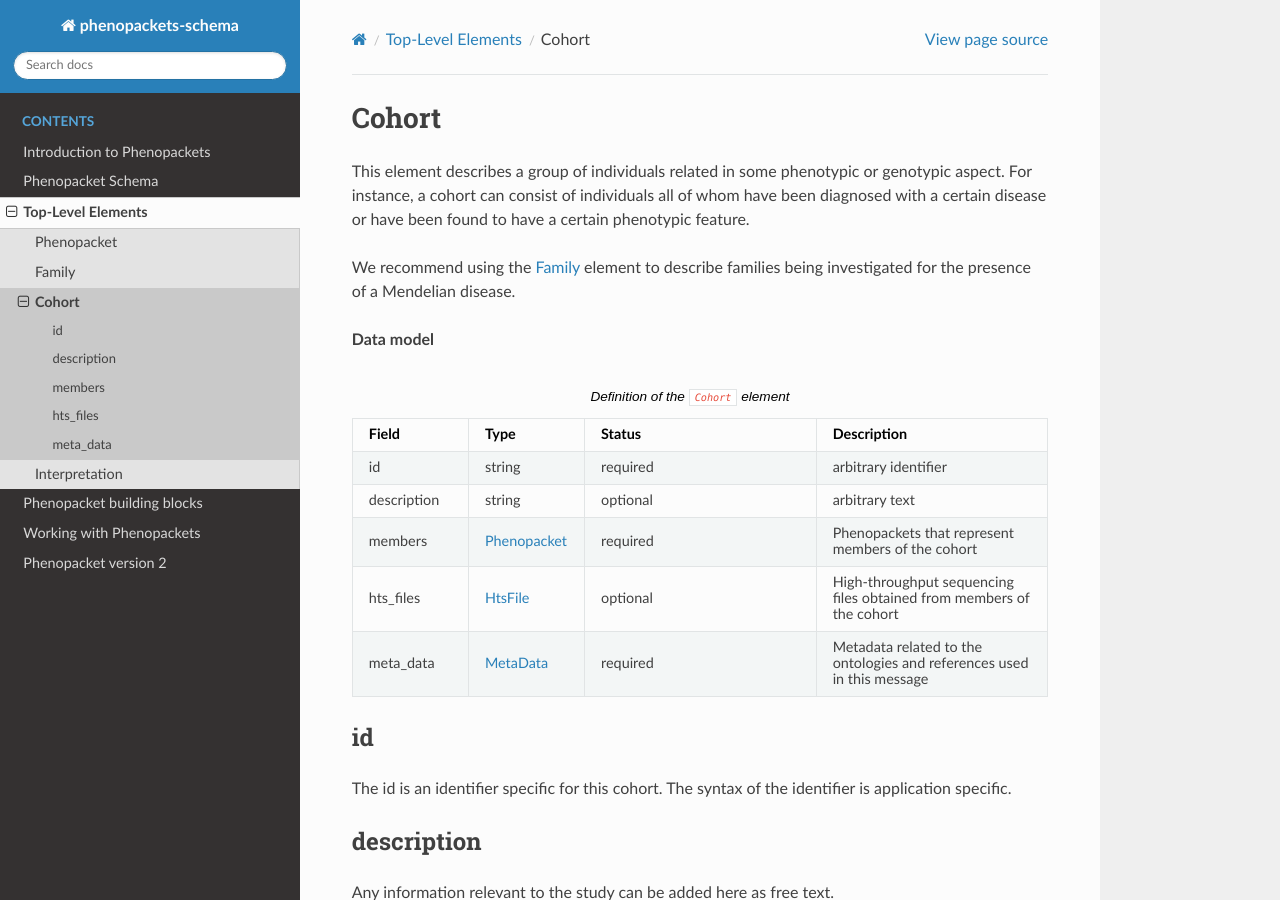
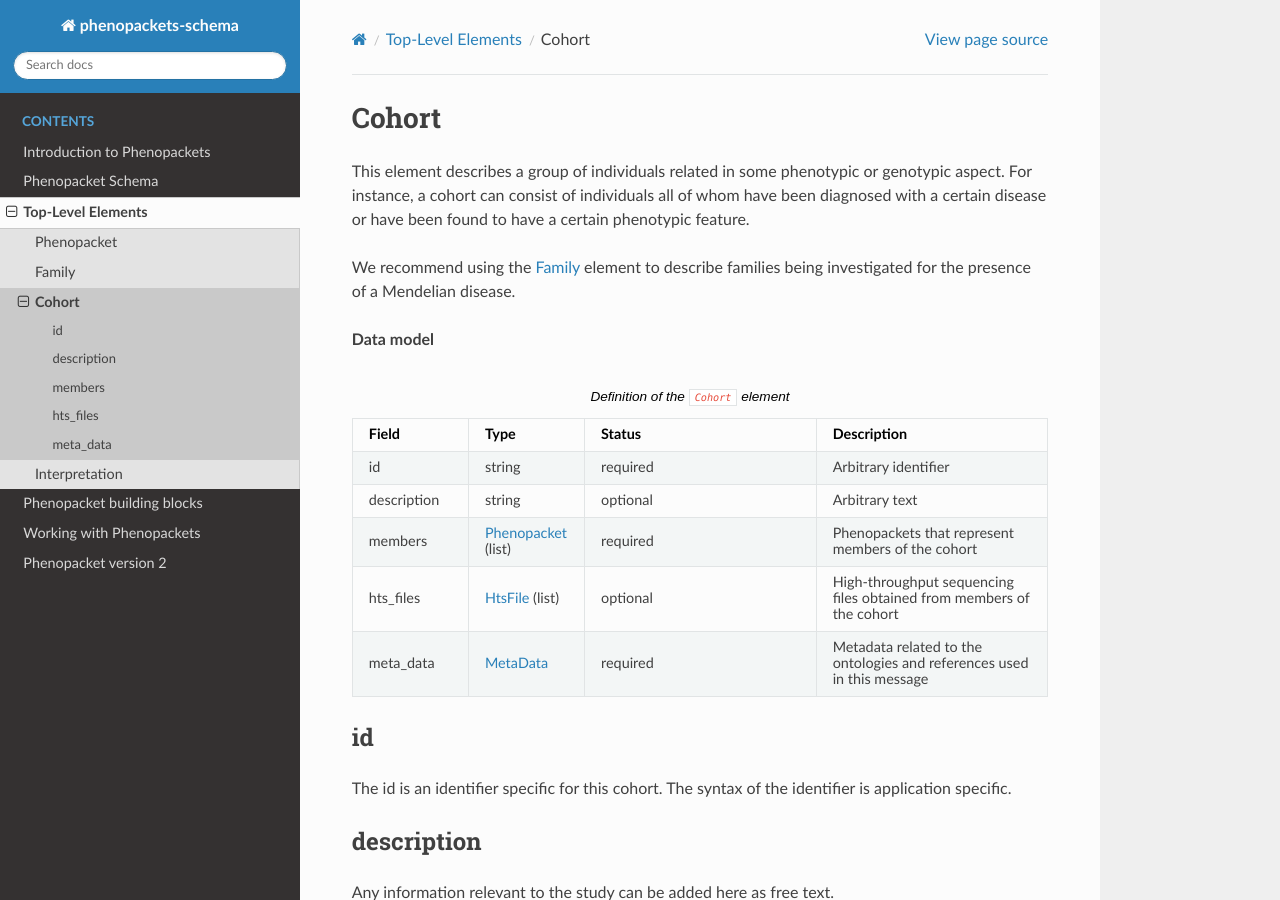
Before and after one commit to phenopackets/phenopacket-schema, a Sphinx documentation site: the page built from docs/cohort.rst, in a window 1280 px wide and 900 px high. Built offline with Sphinx 7.4.7 and the Read the Docs theme 2.0.0, drawn with Linux system fonts in a browser that asks for light colours.

Commit message:
Update cohort.rst
Addition of (list) label in data model table

```diff
--- a/docs/cohort.rst
+++ b/docs/cohort.rst
@@ -26,17 +26,17 @@ disease.
    * - id
      - string
      - required
-     - arbitrary identifier
+     - Arbitrary identifier
    * - description
      - string
      - optional
-     - arbitrary text
+     - Arbitrary text
    * - members
-     - :ref:`rstphenopacket`
+     - :ref:`rstphenopacket` (list)
      - required
      - Phenopackets that represent members of the cohort
    * - hts_files
-     - :ref:`rstfile`
+     - :ref:`rstfile` (list)
      - optional
      - High-throughput sequencing files obtained from members of the cohort
    * - meta_data
```
